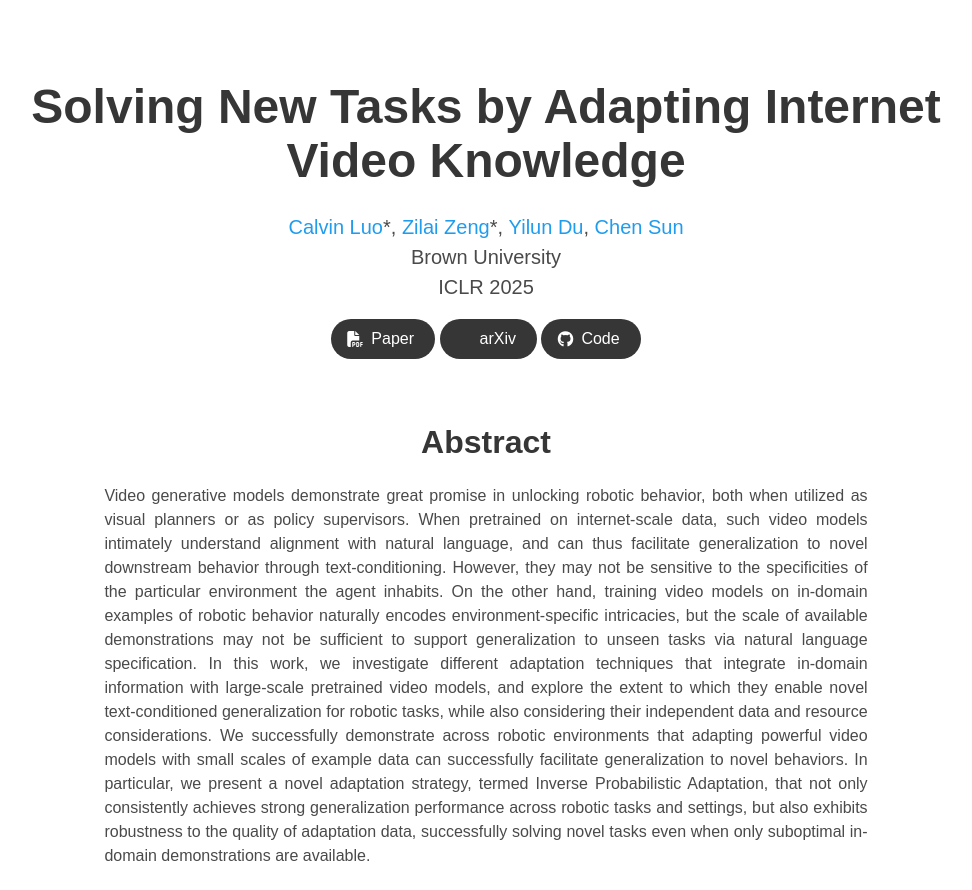
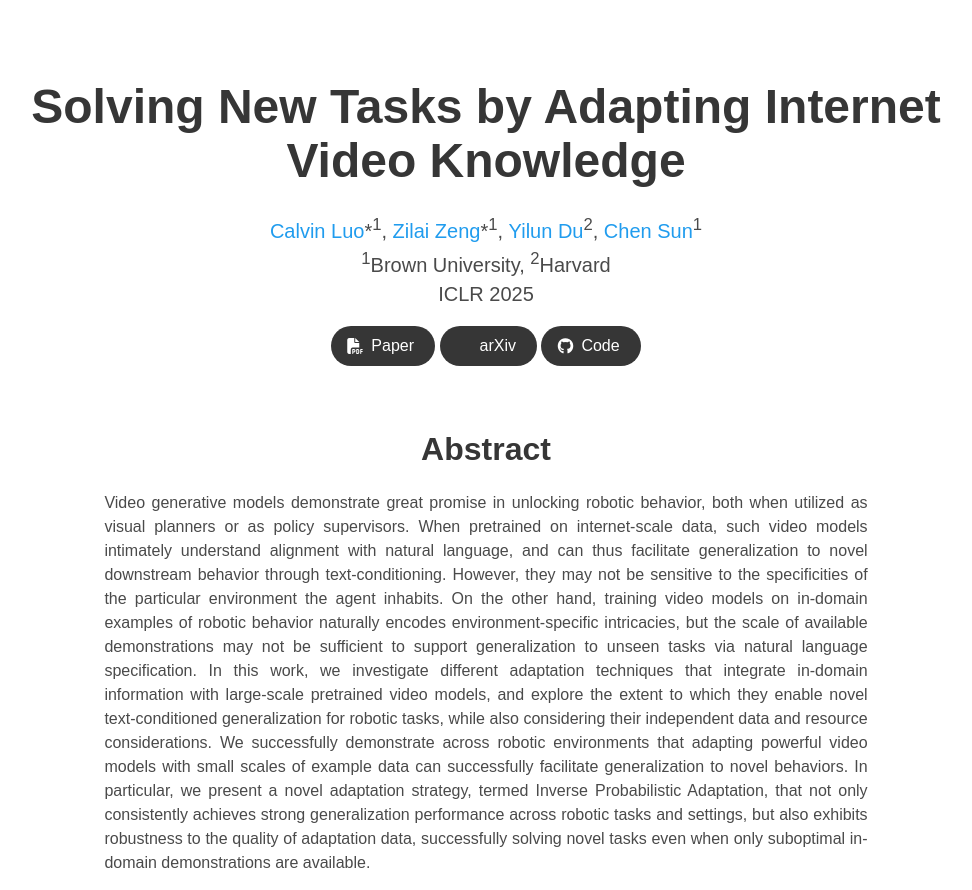
Before and after one commit to diffusion-supervision/adapt2act, a plain HTML site: page index.html in a window 1280 px wide. Shown: the top 890 px of the page, without its empty margins (154-1126 px from the left). Drawn offline with nearby package versions, Linux system fonts and the light colour scheme; some icons are missing; a web font is replaced by a local one.

Commit message:
update affiliation

```diff
--- a/index.html
+++ b/index.html
@@ -43,18 +43,18 @@
           <h1 class="title is-1 publication-title">Solving New Tasks by Adapting Internet Video Knowledge</h1>
           <div class="is-size-5 publication-authors">
             <span class="author-block">
-              <a href="https://calvinyluo.com">Calvin Luo</a>*,</span>
+              <a href="https://calvinyluo.com">Calvin Luo</a>*<sup>1</sup>,</span>
             <span class="author-block">
-              <a href="https://zilaiz.github.io">Zilai Zeng</a>*,</span>
+              <a href="https://zilaiz.github.io">Zilai Zeng</a>*<sup>1</sup>,</span>
             <span class="author-block">
-              <a href="https://yilundu.github.io">Yilun Du</a>,</span>
+              <a href="https://yilundu.github.io">Yilun Du</a><sup>2</sup>,</span>
             <span class="author-block">
-              <a href="https://chensun.me">Chen Sun</a>
+              <a href="https://chensun.me">Chen Sun</a><sup>1</sup>
             </span>
           </div>
 
           <div class="is-size-5 publication-authors">
-            <span class="author-block">Brown University<br>ICLR 2025</span>
+            <span class="author-block"><sup>1</sup>Brown University, <sup>2</sup>Harvard<br>ICLR 2025</span>
           </div>
 
           <div class="column has-text-centered">
```
